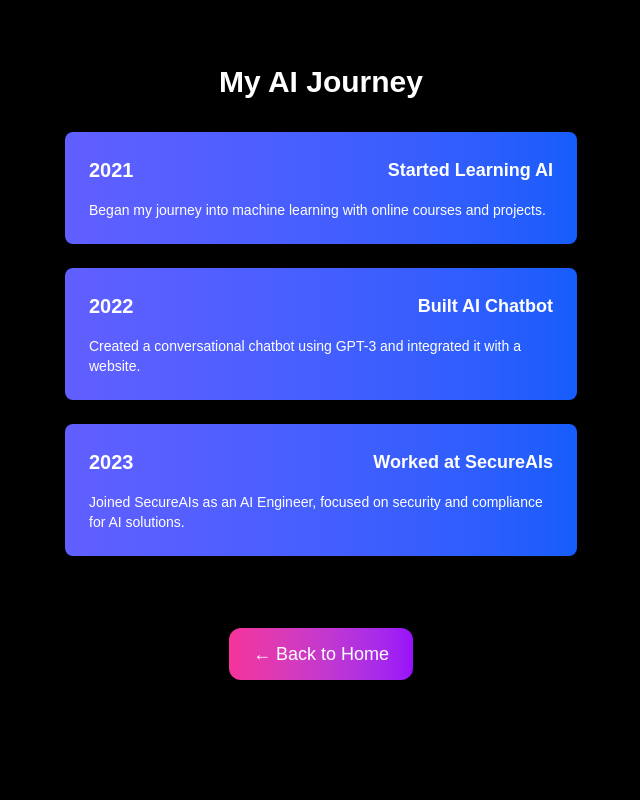
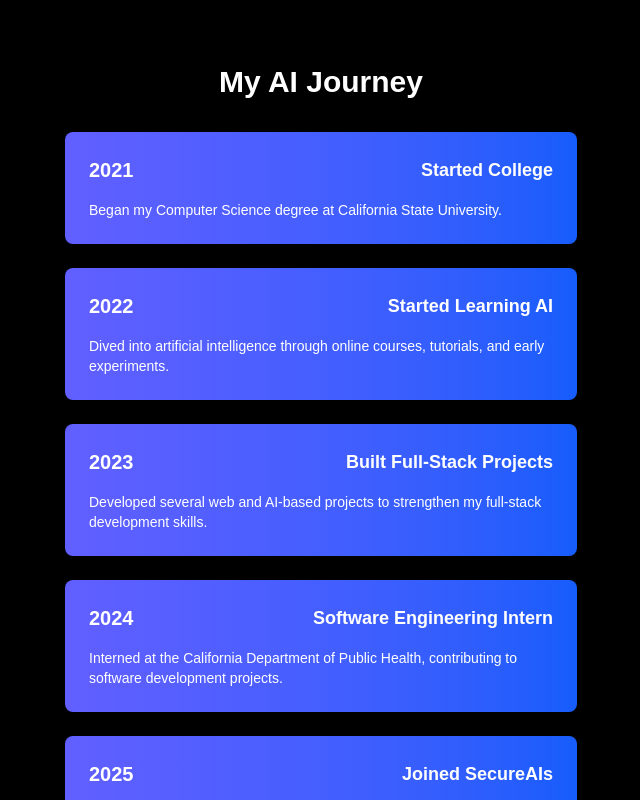
Before and after one commit to Kinfernopixel/ai-portfolio, a Next.js app: page /timeline in a window 1280 px wide. Shown: the top 800 px of the page, without its empty margins (319-959 px from the left). Built offline with nearby package versions, Linux system fonts and the light colour scheme.

Commit message:
made changes on the timeline

```diff
--- a/src/app/timeline/page.js
+++ b/src/app/timeline/page.js
@@ -5,9 +5,11 @@
 
 export default function Timeline() {
   const milestones = [
-    { year: '2021', title: 'Started Learning AI', description: 'Began my journey into machine learning with online courses and projects.' },
-    { year: '2022', title: 'Built AI Chatbot', description: 'Created a conversational chatbot using GPT-3 and integrated it with a website.' },
-    { year: '2023', title: 'Worked at SecureAIs', description: 'Joined SecureAIs as an AI Engineer, focused on security and compliance for AI solutions.' },
+  { year: '2021', title: 'Started College', description: 'Began my Computer Science degree at California State University.' },
+  { year: '2022', title: 'Started Learning AI', description: 'Dived into artificial intelligence through online courses, tutorials, and early experiments.' },
+  { year: '2023', title: 'Built Full-Stack Projects', description: 'Developed several web and AI-based projects to strengthen my full-stack development skills.' },
+  { year: '2024', title: 'Software Engineering Intern', description: 'Interned at the California Department of Public Health, contributing to software development projects.' },
+  { year: '2025', title: 'Joined SecureAIs', description: 'Worked as an AI Engineer focused on AI security, compliance, and automation solutions.' }
     // Add more milestones here...
   ];
 
@@ -42,7 +44,7 @@
             ← Back to Home
             </motion.button>
         </Link>
-      </div>
+    </div>
 
     </div>
   );
```
